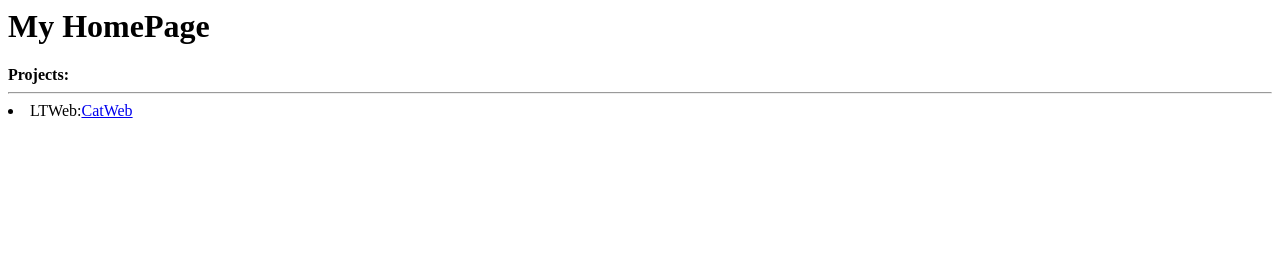
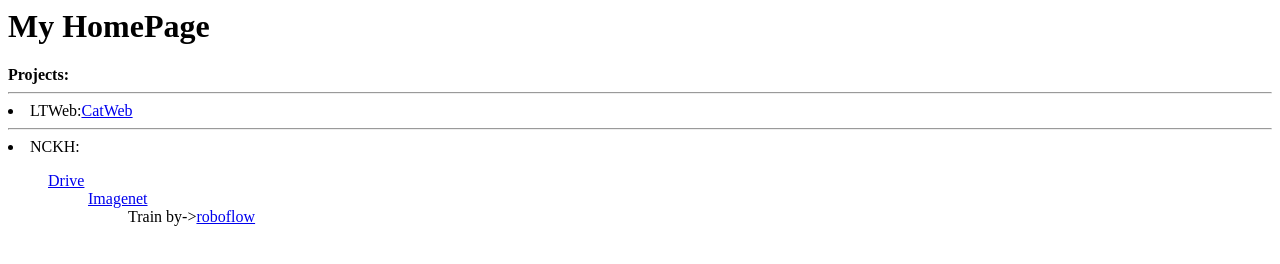
Before and after one commit to sinebo88/sinebo88.github.io, a plain HTML site: page index.html in a window 1280 px wide. Drawn offline with Linux system fonts and the light colour scheme.

Commit message:
Update index.html

```diff
--- a/index.html
+++ b/index.html
@@ -10,6 +10,9 @@
     <b>Projects:</b>
     <hr>
     <li>LTWeb:<a href="https://drive.google.com/drive/folders/1eVUsMXdwT0ucobC-zoNhRrklZd5pK0Rd">CatWeb</a>
-
+    <hr><li>NCKH:
+    <br><ul><a href="https://drive.google.com/drive/folders/1732e6QLUZwZVUY0l8XkfZffxTVzHpOV7">Drive</a>
+    <br><ul><a href="https://deeplearning.cms.waikato.ac.nz/user-guide/class-maps/IMAGENET/">Imagenet</a>
+    <br><ul>Train by-><a href="https://app.roboflow.com/new-workspace-2ffl1">roboflow</a>
   </body>
 </html>
```
